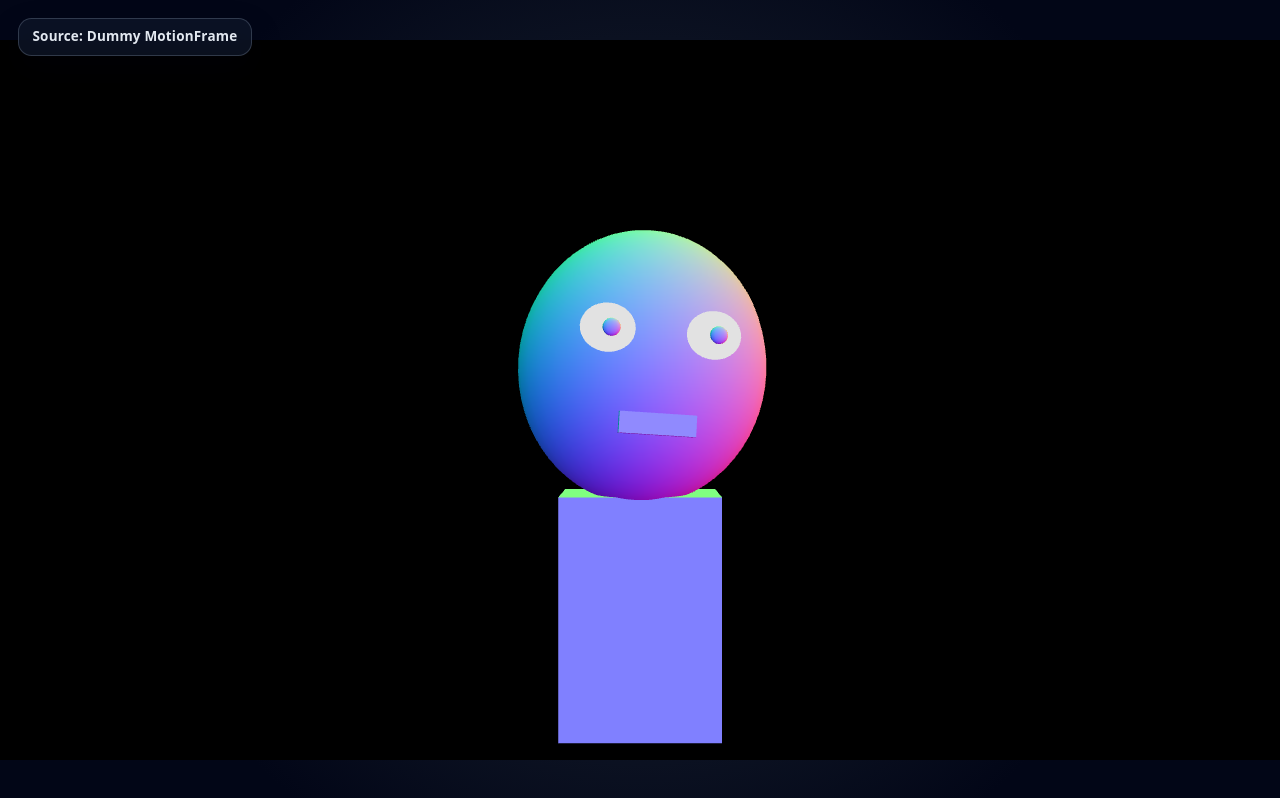
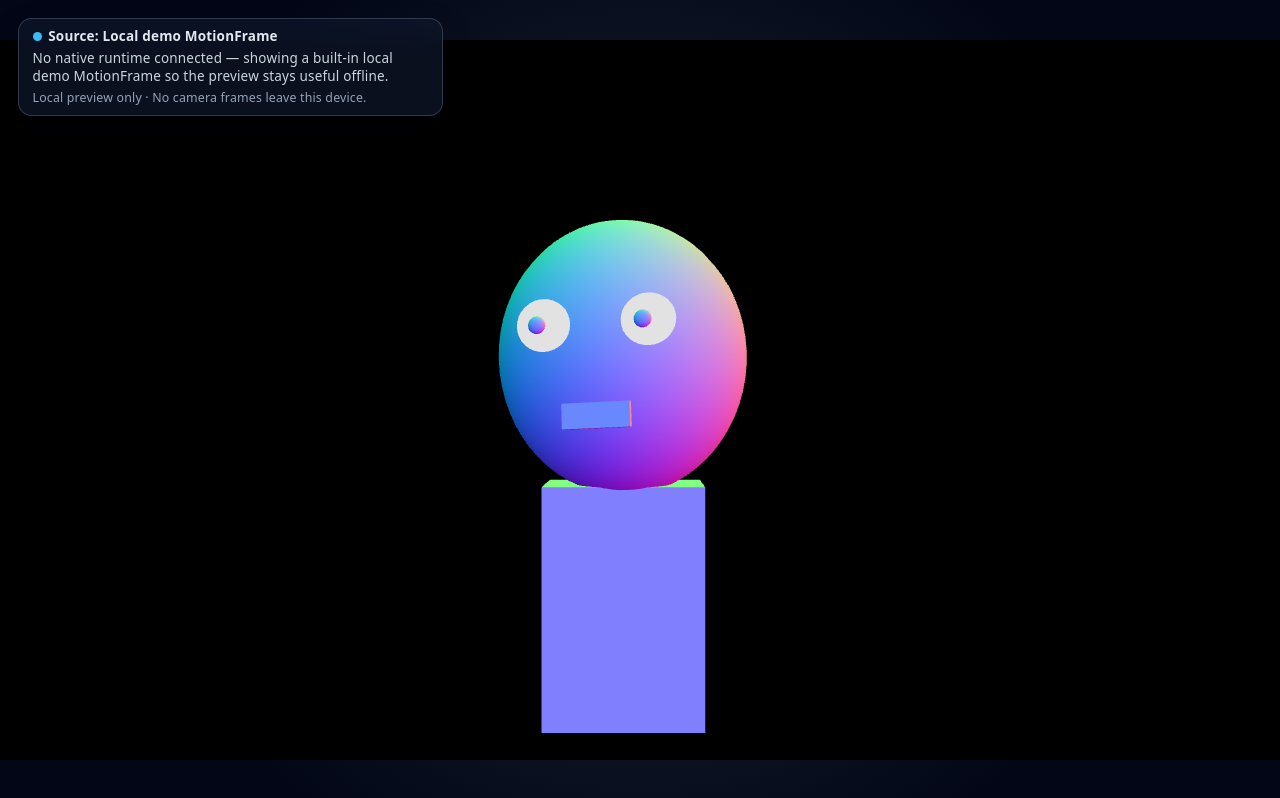
Before and after one commit to YT-TechDev/local-virtual-kit, a React (Vite) app in the folder apps/web-preview/: page / in a window 1280 px wide. Built offline with nearby package versions, Linux system fonts and the light colour scheme.

Commit message:
feat: polish Web Preview local demo state (#229)

```diff
--- a/apps/web-preview/src/App.css
+++ b/apps/web-preview/src/App.css
@@ -94,6 +94,15 @@
   background: #f87171;
 }
 
+.preview-source-badge__indicator--demo {
+  background: #38bdf8;
+}
+
 .preview-source-badge__helper {
   color: #cbd5e1;
 }
+
+.preview-source-badge__note {
+  color: #94a3b8;
+  font-size: 0.6875rem;
+}
--- a/apps/web-preview/src/components/AvatarPreview.tsx
+++ b/apps/web-preview/src/components/AvatarPreview.tsx
@@ -45,13 +45,19 @@ const createInitialTrackingFallbackState = (): TrackingFallbackState => {
   };
 };
 
+// Local-first reassurance shown in the badge for every non-OBS preview: the Web
+// Preview only ever consumes MotionFrame data locally and never receives or sends
+// camera frames. Purely presentational; it asserts no protocol or runtime change.
+const PREVIEW_LOCAL_PRIVACY_NOTE =
+  "Local preview only · No camera frames leave this device.";
+
 function getAvatarPreviewLabel(source: PreviewSource) {
   return source === "native"
     ? "Native MotionFrame avatar preview"
-    : "Dummy MotionFrame avatar preview";
+    : "Local demo MotionFrame avatar preview";
 }
 
-type StatusIndicatorVariant = "active" | "waiting" | "inactive";
+type StatusIndicatorVariant = "active" | "waiting" | "inactive" | "demo";
 
 function getNativeStatusIndicatorVariant(
   status: NativeMotionConnectionStatus,
@@ -68,6 +74,19 @@ function getNativeStatusIndicatorVariant(
     case "disabled":
       return null;
   }
+}
+
+function getBadgeIndicatorVariant(
+  source: PreviewSource,
+  status: NativeMotionConnectionStatus,
+): StatusIndicatorVariant | null {
+  // The local demo source is always a deterministic, local-only preview, so it
+  // gets its own steady "demo" indicator rather than a native connection state.
+  if (source !== "native") {
+    return "demo";
+  }
+
+  return getNativeStatusIndicatorVariant(status);
 }
 
 function getNativeStatusText(status: NativeMotionConnectionStatus) {
@@ -116,8 +135,9 @@ function getSourceBadgeContent(
   }
 
   return {
-    label: "Source: Dummy MotionFrame",
-    helper: null,
+    label: "Source: Local demo MotionFrame",
+    helper:
+      "No native runtime connected — showing a built-in local demo MotionFrame so the preview stays useful offline.",
   };
 }
 
@@ -200,8 +220,7 @@ export function AvatarPreview({ mode, source }: AvatarPreviewProps) {
   const isObsMode = mode === "obs";
   const avatarPreviewLabel = getAvatarPreviewLabel(source);
   const sourceBadgeContent = getSourceBadgeContent(source, nativeStatus);
-  const nativeIndicatorVariant =
-    source === "native" ? getNativeStatusIndicatorVariant(nativeStatus) : null;
+  const badgeIndicatorVariant = getBadgeIndicatorVariant(source, nativeStatus);
   const shellClassName = `preview-shell preview-shell--${mode}`;
   const panelClassName = `preview-panel preview-panel--${mode}`;
 
@@ -213,9 +232,9 @@ export function AvatarPreview({ mode, source }: AvatarPreviewProps) {
           aria-label="Preview source status"
         >
           <span className="preview-source-badge__label">
-            {nativeIndicatorVariant !== null && (
+            {badgeIndicatorVariant !== null && (
               <span
-                className={`preview-source-badge__indicator preview-source-badge__indicator--${nativeIndicatorVariant}`}
+                className={`preview-source-badge__indicator preview-source-badge__indicator--${badgeIndicatorVariant}`}
                 aria-hidden="true"
               />
             )}
@@ -226,6 +245,9 @@ export function AvatarPreview({ mode, source }: AvatarPreviewProps) {
               {sourceBadgeContent.helper}
             </span>
           )}
+          <span className="preview-source-badge__note">
+            {PREVIEW_LOCAL_PRIVACY_NOTE}
+          </span>
         </aside>
       )}
       <section className={panelClassName} aria-label={avatarPreviewLabel}>
```
